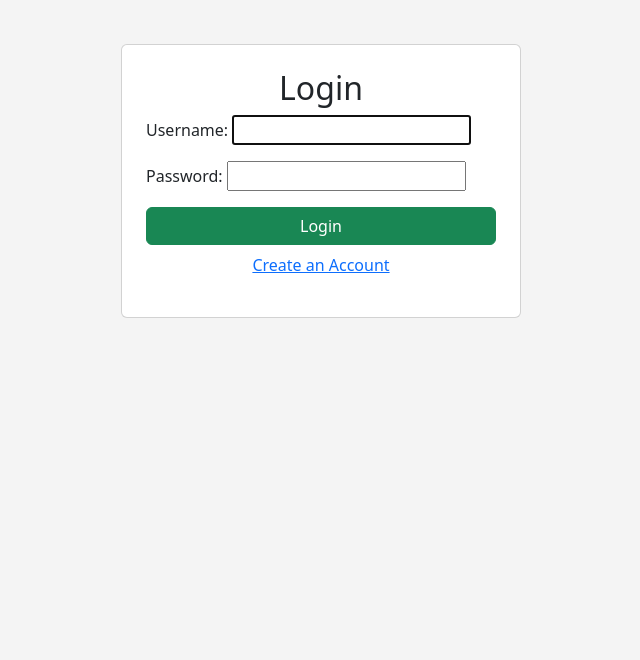
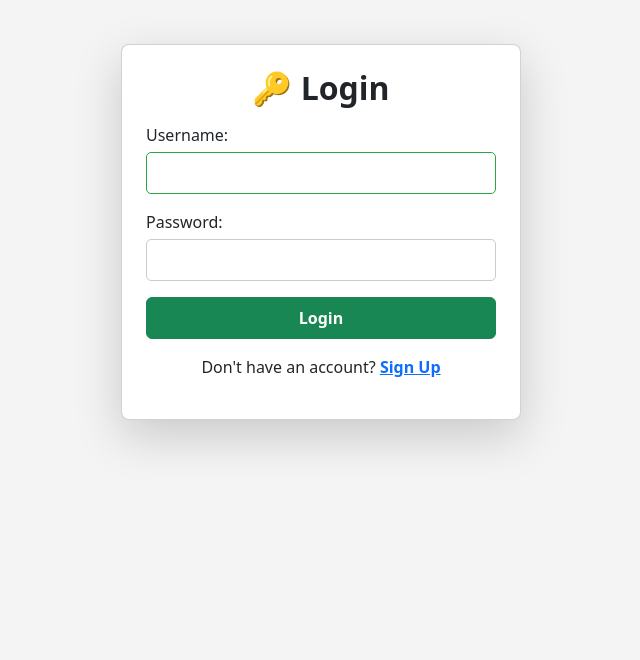
Before and after one commit to TanushreeMohanty/Student-Management-System, a Django app: page /login/ in a window 1280 px wide. Shown: the part 64-724 px from the top of the page, without its empty margins (319-959 px from the left). Run offline with Django 5.2, Linux system fonts and the light colour scheme; some libraries are stand-ins or nearby versions.

Commit message:
login,register updated

```diff
--- a/templates/login.html
+++ b/templates/login.html
@@ -1,13 +1,50 @@
 {% extends "base.html" %}
 {% block title %}Login{% endblock %}
+
 {% block content %}
-<div class="card mx-auto p-4" style="max-width: 400px;">
-    <h2 class="text-center">Login</h2>
-    <form method="POST">
-        {% csrf_token %}
-        {{ form.as_p }}
-        <button class="btn btn-success w-100" type="submit">Login</button>
-    </form>
-    <p class="text-center mt-2"><a href="{% url 'register' %}">Create an Account</a></p>
+<div class="d-flex justify-content-center align-items-center vh-10">
+    <div class="card shadow-lg p-4 rounded-3" style="max-width: 400px; width: 100%;">
+        <h2 class="text-center mb-3 fw-bold">🔑 Login</h2>
+
+        <form method="POST">
+            {% csrf_token %}
+            <div class="mb-3">
+                {{ form.username.label_tag }}
+                {{ form.username }}
+            </div>
+            <div class="mb-3">
+                {{ form.password.label_tag }}
+                {{ form.password }}
+            </div>
+            <button class="btn btn-success w-100 py-2 fw-bold" type="submit">Login</button>
+        </form>
+
+        {% comment %} <div class="text-center mt-3">
+            <a href="{% url 'password_reset' %}" class="text-decoration-none text-muted">Forgot Password?</a>
+        </div> {% endcomment %}
+
+        <p class="text-center mt-3">
+            Don't have an account? <a href="{% url 'register' %}" class="fw-bold">Sign Up</a>
+        </p>
+    </div>
 </div>
+
+<!-- Optional: Add some CSS styling -->
+<style>
+    input {
+        width: 100%;
+        padding: 8px;
+        border-radius: 5px;
+        border: 1px solid #ccc;
+        margin-top: 5px;
+    }
+    input:focus {
+        border-color: #28a745;
+        outline: none;
+    }
+    .btn-success:hover {
+        background-color: #218838;
+    }
+</style>
+
 {% endblock %}
```
Also changed, not shown: templates/register.html (+88 -8 lines), db.sqlite3.
